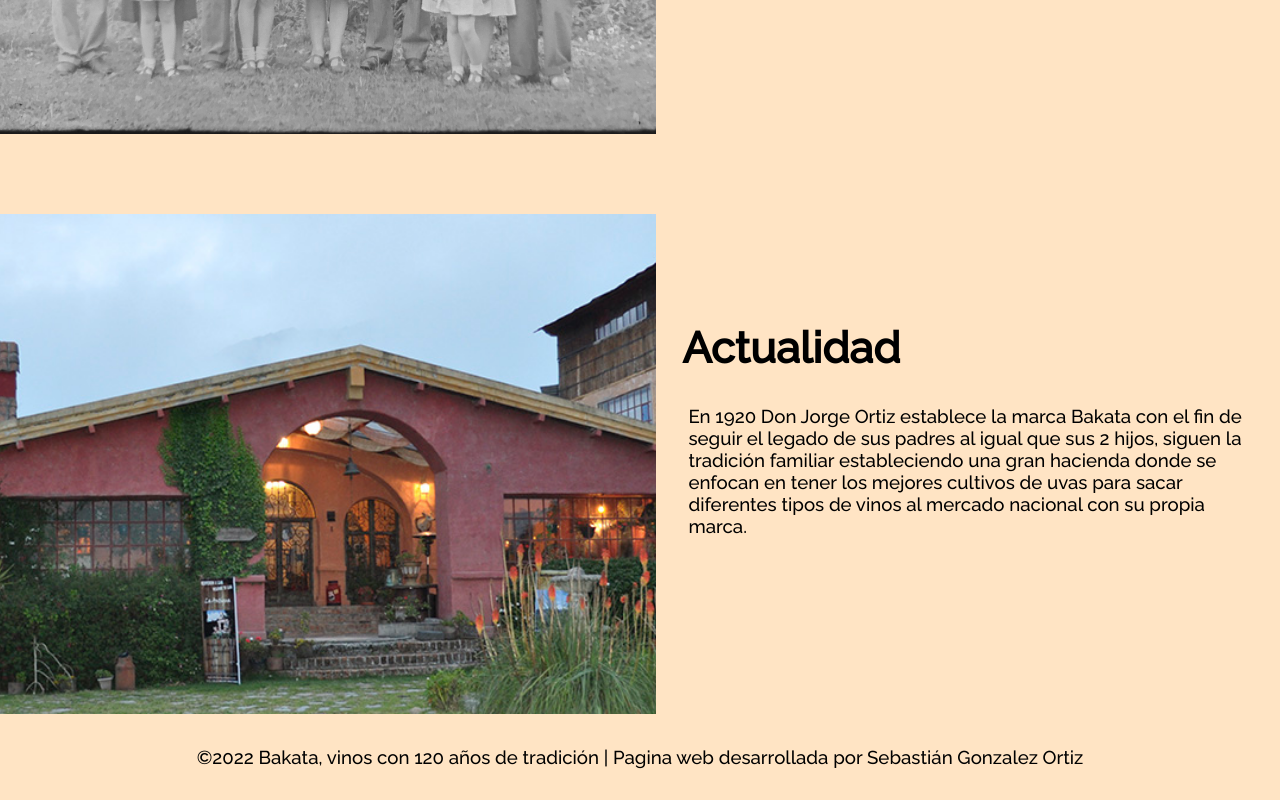
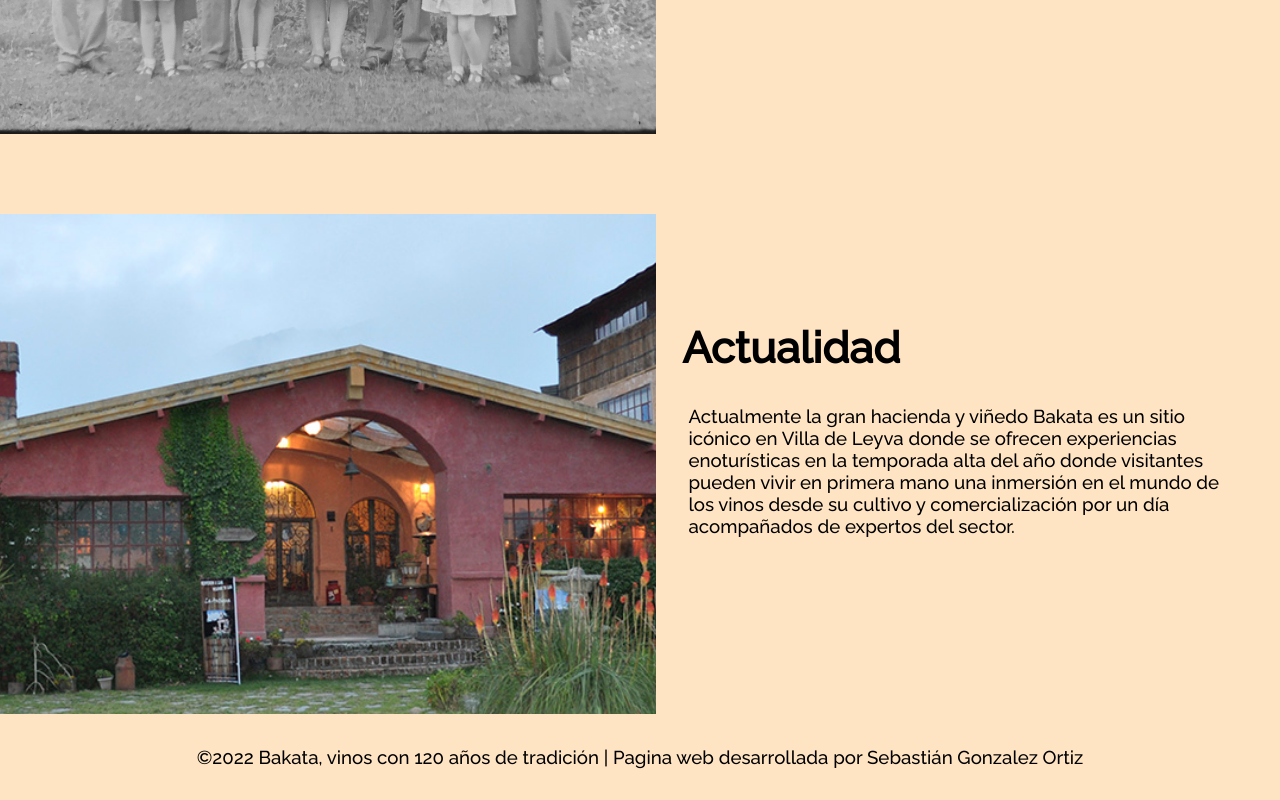
Before and after one commit to zebasgonza/Proyecto-final-Sebastian-Gonzalez-Ortiz, a plain HTML site: page pages/historia.html in a window 1280 px wide. Shown: the part 1033-1833 px from the top of the page. Drawn offline with Linux system fonts and the light colour scheme.

Commit message:
correción de la descripción de texto sobre la actualidad de la hacienda

```diff
--- a/pages/historia.html
+++ b/pages/historia.html
@@ -52,9 +52,9 @@
         <div class="origen__container__text">
             <h2 class="origen__container__title">Actualidad</h2>
             <p>
-                En 1920 Don Jorge Ortiz establece la marca Bakata con el fin de seguir el legado de sus padres al igual que sus 2 hijos,
-                siguen la tradición familiar estableciendo una gran hacienda donde se enfocan en tener los mejores cultivos de uvas para
-                sacar diferentes tipos de vinos al mercado nacional con su propia marca.
+                Actualmente la gran hacienda y viñedo Bakata es un sitio icónico en Villa de Leyva donde se ofrecen experiencias enoturísticas
+                en la temporada alta del año donde visitantes pueden vivir en primera mano una inmersión en el mundo de los vinos desde su cultivo
+                y comercialización por un día acompañados de expertos del sector.
             </p>
         </div>
     </section>
```
